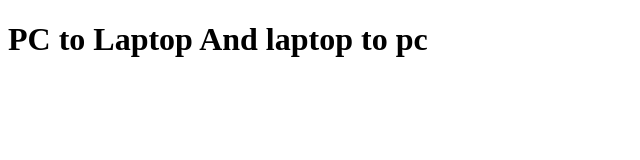
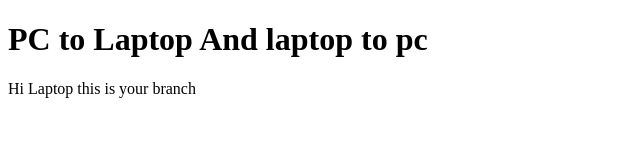
Before and after one commit to techtohasib/pctolaptop, a plain HTML site: page index.html in a window 1280 px wide. Shown: the whole page, without its empty margins (0-640 px from the left). Drawn offline with Linux system fonts and the light colour scheme.

Commit message:
added para pc

```diff
--- a/index.html
+++ b/index.html
@@ -7,5 +7,6 @@
 </head>
 <body>
     <h1>PC to Laptop And laptop to pc</h1>
+    <p>Hi Laptop this is your branch</p>
 </body>
 </html>
```
